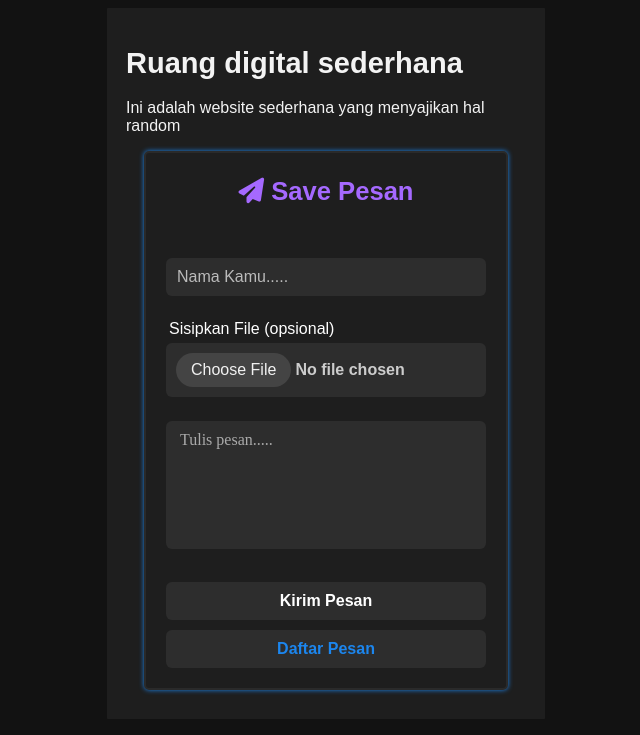
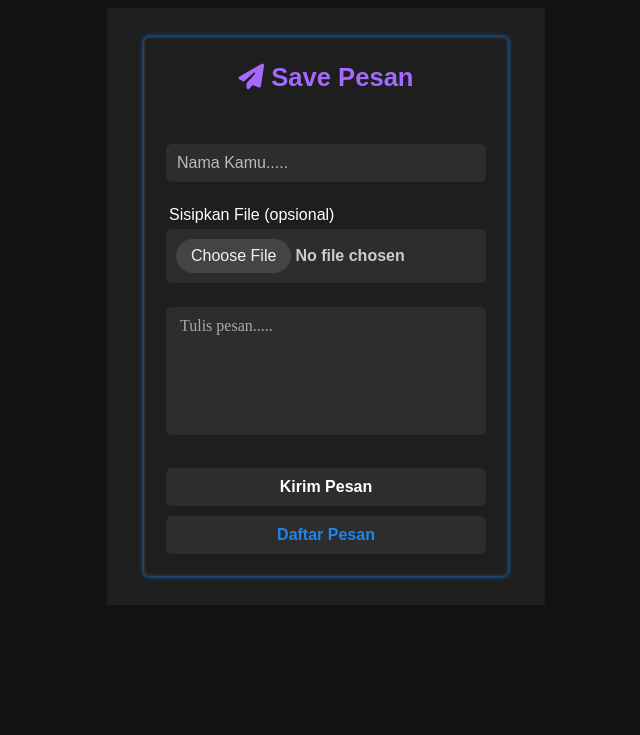
Before and after one commit to azkaarrodhi/savepesan, a Flask app: page / in a window 1280 px wide. Shown: the top 735 px of the page, without its empty margins (314-954 px from the left). Run offline with Flask 3, Linux system fonts and the light colour scheme; some web fonts are replaced.

Commit message:
Update index.html

```diff
--- a/templates/index.html
+++ b/templates/index.html
@@ -18,10 +18,7 @@
 
   <div class="content">
     <div class="container">
-      <h1>Ruang digital sederhana</h1>
-      <p>Ini adalah website sederhana yang menyajikan hal random
 
-</p>
 
 
 
```
